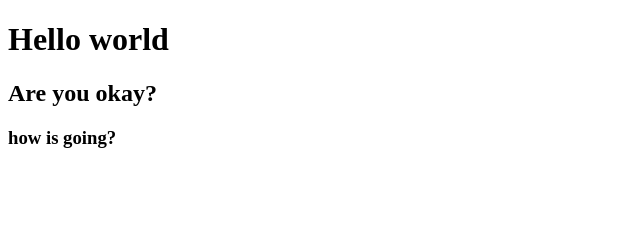
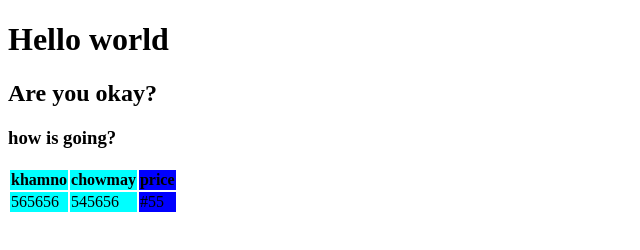
Before and after one commit to Mgku/ShinKu, a plain HTML site: page index.html in a window 1280 px wide. Shown: the whole page, without its empty margins (0-640 px from the left). Drawn offline with Linux system fonts and the light colour scheme.

Commit message:
Update index.html

```diff
--- a/index.html
+++ b/index.html
@@ -7,5 +7,21 @@
         <h1>Hello world</h1>
         <h2>Are you okay?</h2>
         <h3>how is going?</h3>
+        <table>
+            <colgroup>
+                <col span="2" style="background-color:aqua">
+                <col style="background-color:blue">
+            </colgroup>
+            <tr>
+                <th>khamno</th>
+                <th>chowmay</th>
+                <th>price</th>
+            </tr>
+            <tr>
+                <td>565656</td>
+                <td>545656</td>
+                <td>#55</td>
+            </tr>
+        </table>
     </body>
 </html>
```
